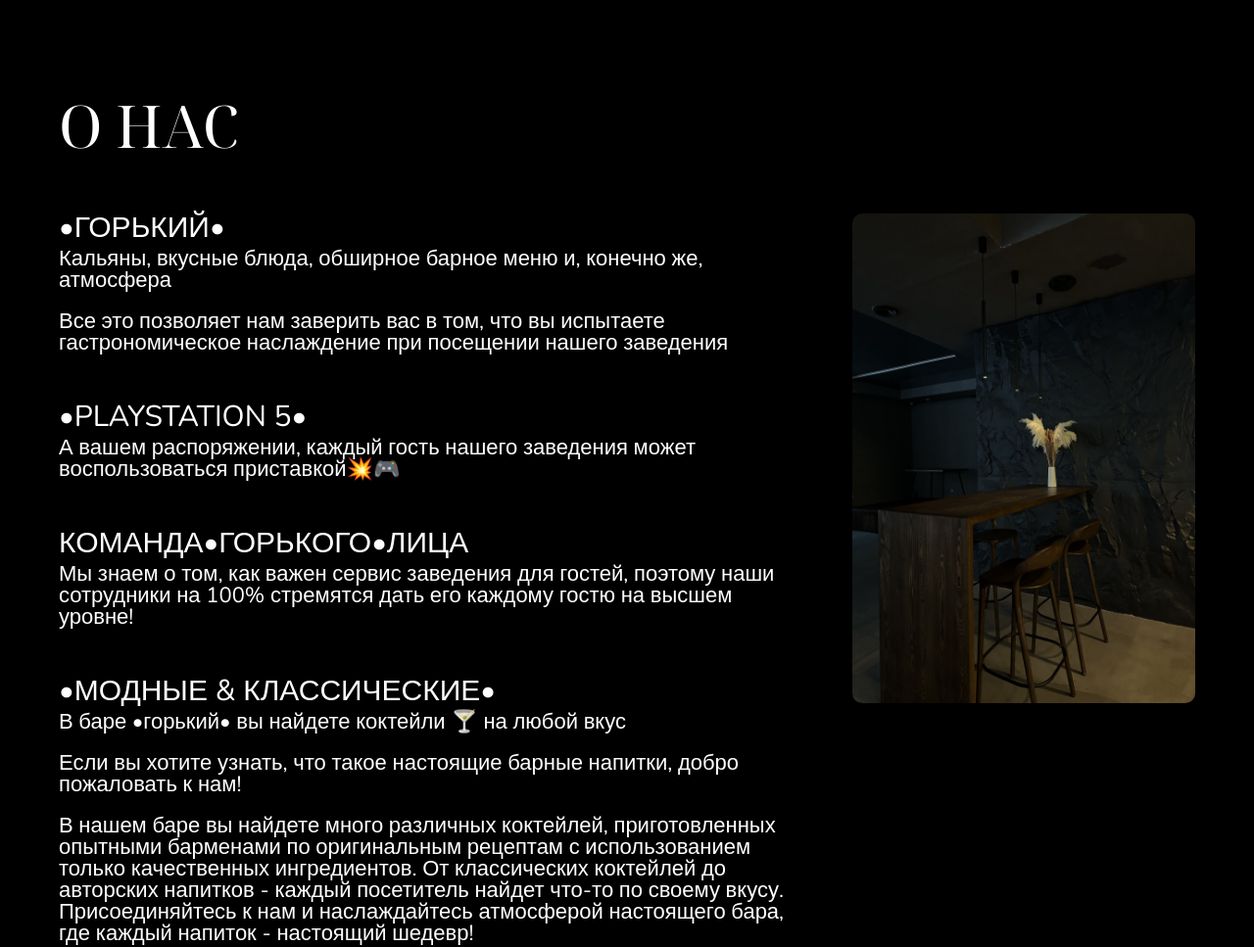
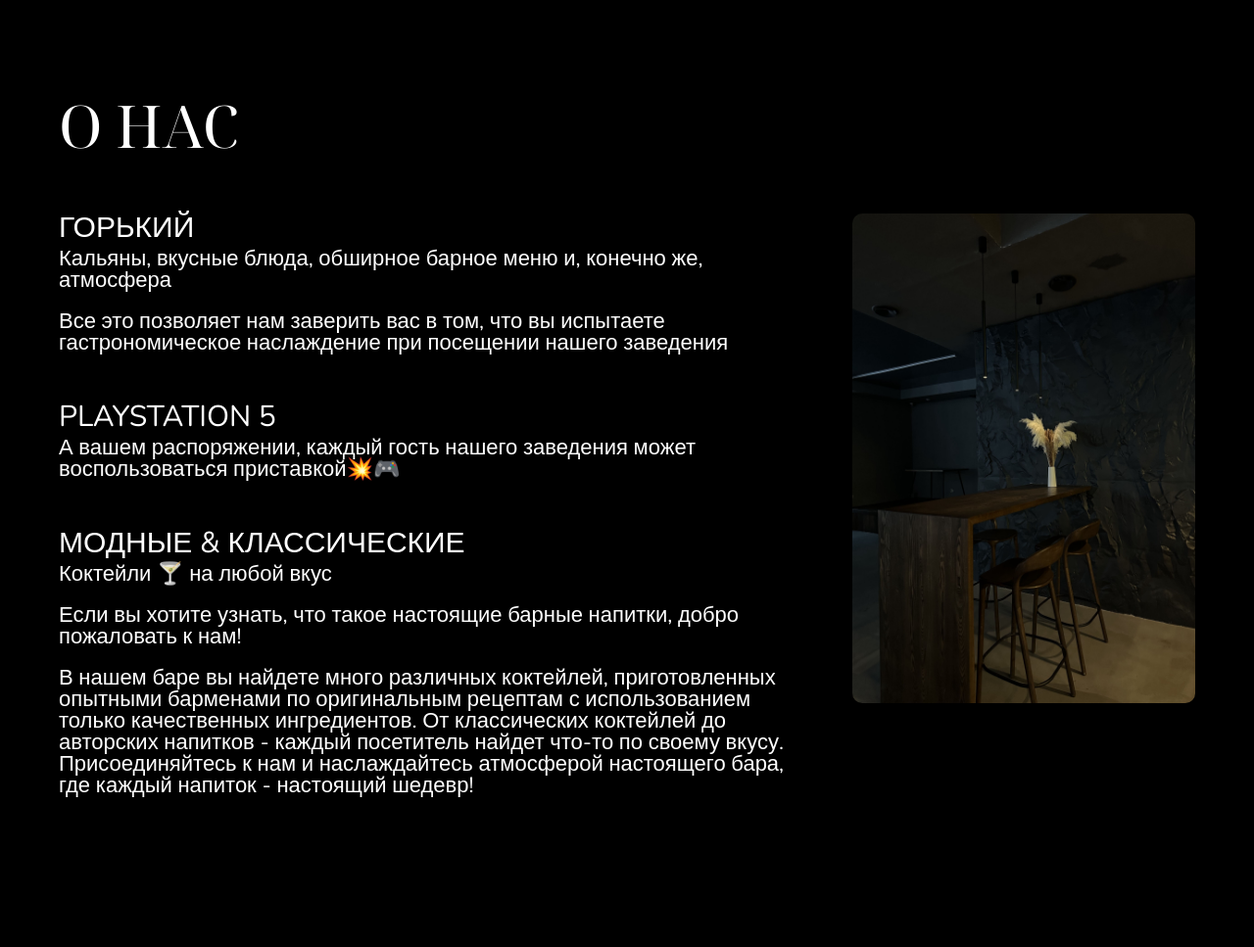
Before and after one commit to herenemy/Gorkiy_hookah.ru, a website built with Parcel: page index.html in a window 1280 px wide. Shown: the part 876-1843 px from the top of the page at 98% size. Built offline with nearby package versions, Linux system fonts and the light colour scheme; a web font is replaced by a local one.

Commit message:
new threshold value in script.js appearance section

```diff
--- a/index.html
+++ b/index.html
@@ -116,22 +116,22 @@
                     <h2 class="section__title section__title_about">О нас</h2>
                     <div class="about__row">
                         <div class="about__col">
-                            <h4 class="about__title">•горький•</h4>
+                            <h4 class="about__title">горький</h4>
                             <div class="about__block-text">
                                 <p>Кальяны, вкусные блюда, обширное барное меню и, конечно же, атмосфера</p>
                                 <p>Все это позволяет нам заверить вас в том, что вы испытаете гастрономическое наслаждение при посещении нашего заведения</p>
                             </div>
-                            <h4 class="about__title">•playstation 5•</h4>
+                            <h4 class="about__title">playstation 5</h4>
                             <div class="about__block-text">
                                 <p>А вашем распоряжении, каждый гость нашего заведения может воспользоваться приставкой💥🎮</p>
                             </div>
-                            <h4 class="about__title">Команда•Горького•лица</h4>
+                            <!-- <h4 class="about__title">Команда Горького лица</h4>
                             <div class="about__block-text">
                                 <p>Мы знаем о том, как важен сервис заведения для гостей, поэтому наши сотрудники на 100% стремятся дать его каждому гостю на высшем уровне!</p>
-                            </div>
-                            <h4 class="about__title">•модные & классические•</h4>
+                            </div> -->
+                            <h4 class="about__title">модные & классические</h4>
                             <div class="about__block-text">
-                                <p>В баре •горький• вы найдете коктейли 🍸 на любой вкус</p>
+                                <p>Коктейли 🍸 на любой вкус</p>
                                 <p>Если вы хотите узнать, что такое настоящие барные напитки, добро пожаловать к нам!</p>
                                 <p>В нашем баре вы найдете много различных коктейлей, приготовленных опытными барменами по оригинальным рецептам с использованием только качественных ингредиентов. От классических коктейлей до авторских напитков - каждый посетитель найдет что-то по своему вкусу. Присоединяйтесь к нам и наслаждайтесь атмосферой настоящего бара, где каждый напиток - настоящий шедевр!</p>
                             </div>
@@ -538,7 +538,7 @@
                         <a href="https://2gis.ru/kurgan/search/%D0%B3%D0%BE%D1%80%D1%8C%D0%BA%D0%B8%D0%B9/firm/70000001083415355/65.34347%2C55.4362" target="_blank" class="btn btn_menu btn_footer">Посмотреть на карте</a>
                         <div class="footer__block-hours">
                             <p class="footer__block-hours_content">Вск - Чт: 12:00 - 01:00</p>
-                            <p class="footer__block-hours_content">Пт - СБ: 12:00 - 3:00</p>
+                            <p class="footer__block-hours_content">Пт - СБ: 12:00 - 03:00</p>
                         </div>
                     </div>
                     <!-- /.footer__col-info -->
--- a/src/js/script.js
+++ b/src/js/script.js
@@ -35,7 +35,7 @@ function appearanceSection(entries, observer) {
 
 const sectionObserver = new IntersectionObserver(appearanceSection, {
   root: null,
-  threshold: 0.2,
+  threshold: 0,
 });
 
 allSectionsNode.forEach(item => {
```
